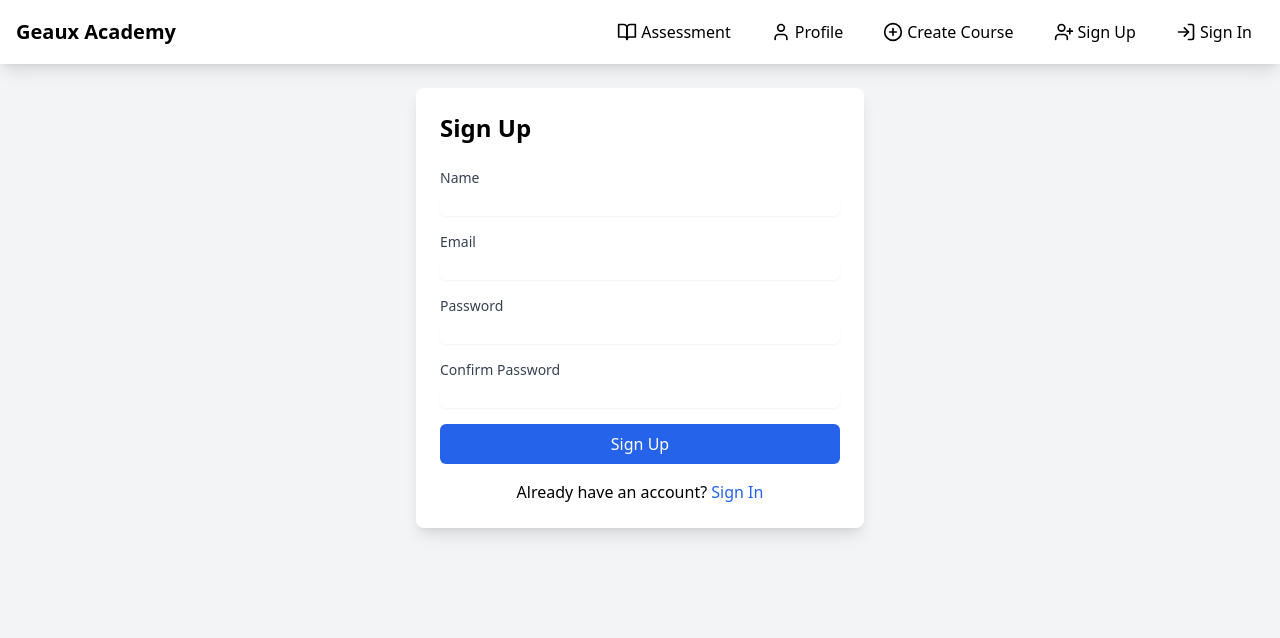
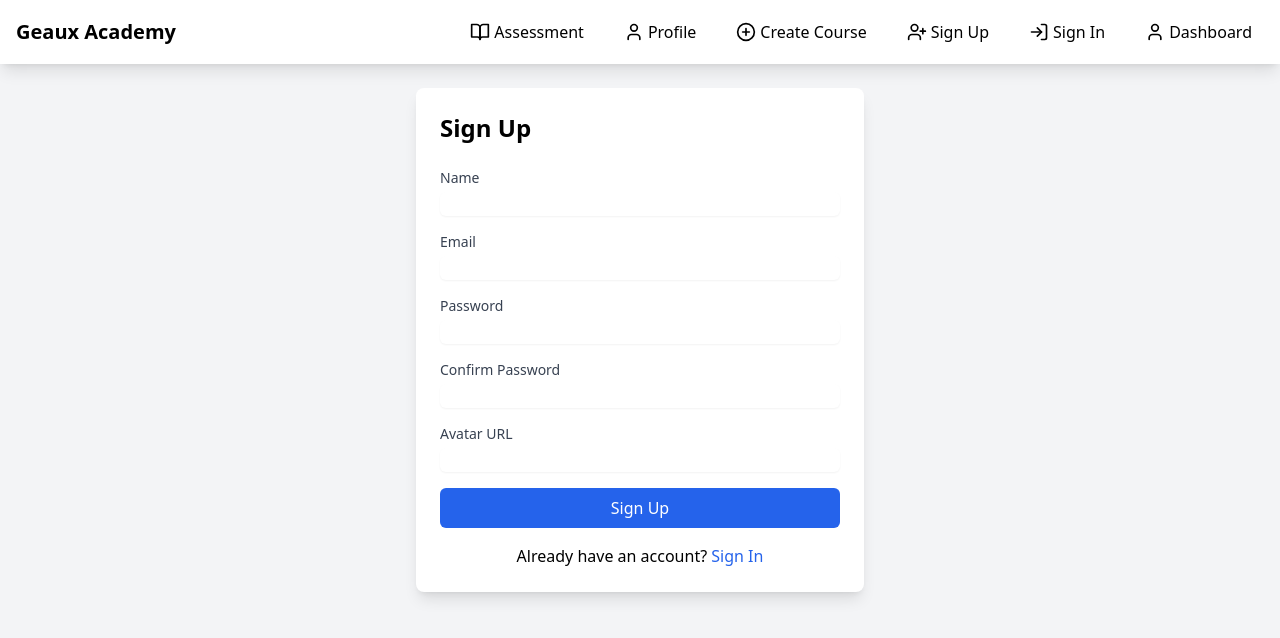
Before and after one commit to evopimp/geauxedu, a React (Vite) app: page /signup in a window 1280 px wide. Shown: the top 638 px of the page. Built offline with nearby package versions, Linux system fonts and the light colour scheme.

Commit message:
Add user dashboard route and avatar field to signup form

```diff
--- a/src/App.tsx
+++ b/src/App.tsx
@@ -7,6 +7,7 @@ import { CourseCreation } from './components/CourseCreation';
 import Signup from './components/Signup';
 import Signin from './components/Signin';
 import { BookOpen, User, PlusCircle, LogIn, UserPlus } from 'lucide-react';
+import { UserDashboard } from './components/UserDashboard'; // Import the new component
 
 function App() {
   return (
@@ -41,6 +42,10 @@ function App() {
                   <LogIn className="h-5 w-5 mr-1" />
                   Sign In
                 </Link>
+                <Link to="/dashboard" className="flex items-center px-3 py-2">
+                  <User className="h-5 w-5 mr-1" />
+                  Dashboard
+                </Link>
               </div>
             </div>
           </div>
@@ -53,6 +58,7 @@ function App() {
             <Route path="/create" element={<CourseCreation />} />
             <Route path="/signup" element={<Signup />} />
             <Route path="/signin" element={<Signin />} />
+            <Route path="/dashboard" element={<UserDashboard />} /> // Add the new route
             <Route path="/" element={
               <motion.div
                 initial={{ opacity: 0 }}
--- a/src/api/userApi.js
+++ b/src/api/userApi.js
@@ -17,3 +17,8 @@ export const updateUserStreak = async (email, streak) => {
   const response = await axios.put(`${API_URL}/streak`, { email, streak });
   return response.data;
 };
+
+export const updateUser = async (userId, userDetails) => {
+  const response = await axios.put(`${API_URL}/${userId}`, userDetails);
+  return response.data;
+};
--- a/src/components/Signin.tsx
+++ b/src/components/Signin.tsx
@@ -65,6 +65,9 @@ const Signin = () => {
         >
           Sign In
         </button>
+        <p className="mt-2 text-center">
+          <Link to="/forgot-password" className="text-blue-600">Forgot Password?</Link>
+        </p>
       </form>
       <p className="mt-4 text-center">
         Don't have an account? <Link to="/signup" className="text-blue-600">Sign Up</Link>
--- a/src/components/Signup.tsx
+++ b/src/components/Signup.tsx
@@ -15,6 +15,7 @@ const Signup = () => {
       email: '',
       password: '',
       confirmPassword: '',
+      avatar: '', // Add avatar field
     },
     validationSchema: Yup.object({
       name: Yup.string().required('Required'),
@@ -23,6 +24,7 @@ const Signup = () => {
       confirmPassword: Yup.string()
         .oneOf([Yup.ref('password'), null], 'Passwords must match')
         .required('Required'),
+      avatar: Yup.string().url('Invalid URL').required('Required'), // Add validation for avatar
     }),
     onSubmit: async (values) => {
       try {
@@ -37,7 +39,7 @@ const Signup = () => {
             kinesthetic: 0,
           },
           streak: 0,
-          avatar: '',
+          avatar: values.avatar, // Include avatar in newUser object
         };
         const createdUser = await createUser(newUser);
         if (createdUser) {
@@ -98,6 +100,17 @@ const Signup = () => {
             <div className="text-red-600 text-sm">{formik.errors.confirmPassword}</div>
           ) : null}
         </div>
+        <div className="mb-4">
+          <label className="block text-sm font-medium text-gray-700">Avatar URL</label>
+          <input
+            type="text"
+            {...formik.getFieldProps('avatar')}
+            className="mt-1 block w-full rounded-md border-gray-300 shadow-sm"
+          />
+          {formik.touched.avatar && formik.errors.avatar ? (
+            <div className="text-red-600 text-sm">{formik.errors.avatar}</div>
+          ) : null}
+        </div>
         <button
           type="submit"
           className="w-full bg-blue-600 text-white py-2 px-4 rounded-md hover:bg-blue-700"
```
